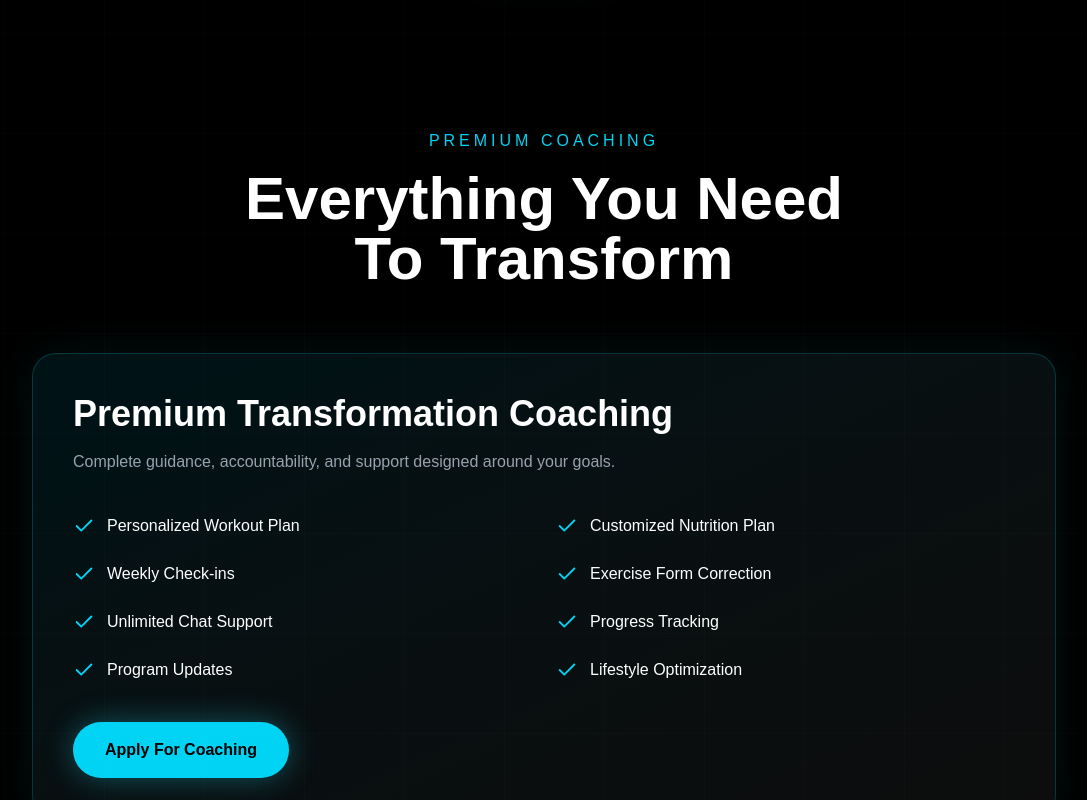
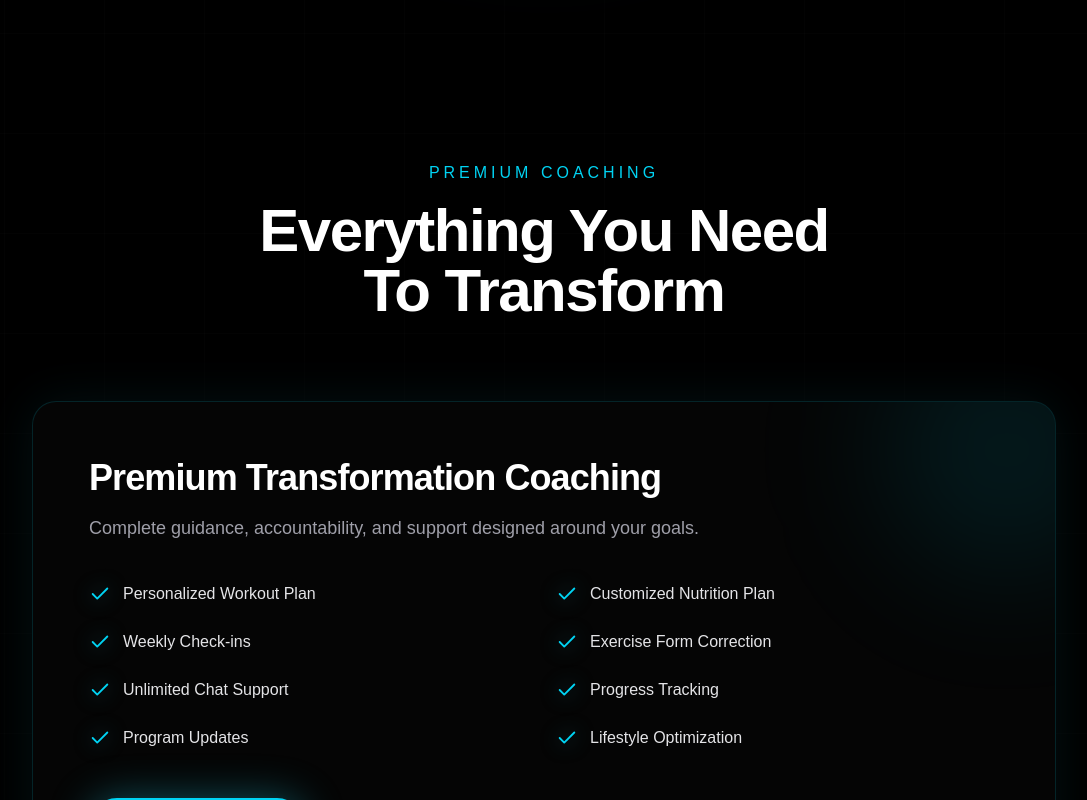
Before and after one commit to Yashaswi2907/zxora, a Next.js app: page / in a window 1280 px wide. Shown: the part 5240-6040 px from the top of the page, without its empty margins (96-1183 px from the left). Built offline with nearby package versions, Linux system fonts and the light colour scheme.

Commit message:
Enhanced pricing aesthetics

```diff
--- a/components/Pricing.tsx
+++ b/components/Pricing.tsx
@@ -16,58 +16,70 @@ const features = [
 
 export default function Pricing() {
   return (
-    <section className="bg-black text-white py-24 px-6 overflow-hidden">
+    <section className="bg-black text-white py-32 px-6 overflow-hidden">
       <div className="max-w-5xl mx-auto">
 
-        {/* Heading */}
         <motion.div
           initial={{ opacity: 0, y: 60 }}
           whileInView={{ opacity: 1, y: 0 }}
           viewport={{ once: true }}
           transition={{ duration: 0.7 }}
-          className="text-center mb-16"
+          className="text-center mb-20"
         >
           <p className="text-cyan-400 uppercase tracking-[4px] mb-4">
             Premium Coaching
           </p>
 
-          <h2 className="text-5xl md:text-6xl font-bold">
+          <h2 className="text-5xl md:text-6xl font-bold tracking-tight">
             Everything You Need
             <br />
             To Transform
           </h2>
         </motion.div>
 
-        {/* Main Card */}
         <motion.div
-          initial={{ opacity: 0, scale: 0.9 }}
+          initial={{ opacity: 0, scale: 0.95 }}
           whileInView={{ opacity: 1, scale: 1 }}
           viewport={{ once: true }}
           transition={{ duration: 0.8 }}
-          whileHover={{
-            scale: 1.01,
-          }}
+          whileHover={{ scale: 1.01 }}
           className="
-            bg-gradient-to-br
-            from-cyan-500/10
-            to-white/5
+            relative
+            overflow-hidden
+            bg-white/[0.02]
+            backdrop-blur-xl
             border
-            border-cyan-400/20
+            border-cyan-400/15
             rounded-3xl
-            p-10
-            shadow-[0_0_40px_rgba(34,211,238,0.08)]
+            p-10 md:p-14
+            shadow-[0_0_50px_rgba(34,211,238,0.08)]
           "
         >
-          <h3 className="text-4xl font-bold mb-4">
+
+          {/* Glow */}
+          <div
+            className="
+              absolute
+              -top-20
+              -right-20
+              w-64
+              h-64
+              bg-cyan-400/10
+              rounded-full
+              blur-3xl
+            "
+          />
+
+          <h3 className="text-4xl font-bold mb-4 tracking-tight">
             Premium Transformation Coaching
           </h3>
 
-          <p className="text-gray-400 mb-10">
+          <p className="text-zinc-400 mb-10 text-lg">
             Complete guidance, accountability, and support
             designed around your goals.
           </p>
 
-          <div className="grid md:grid-cols-2 gap-6 mb-10">
+          <div className="grid md:grid-cols-2 gap-6 mb-12">
 
             {features.map((feature, index) => (
               <motion.div
@@ -77,16 +89,21 @@ export default function Pricing() {
                 viewport={{ once: true }}
                 transition={{
                   duration: 0.4,
-                  delay: index * 0.08,
+                  delay: index * 0.06,
                 }}
                 className="flex items-center gap-3"
               >
                 <Check
                   size={22}
-                  className="text-cyan-400"
+                  className="
+                    text-cyan-400
+                    drop-shadow-[0_0_10px_rgba(34,211,238,0.5)]
+                  "
                 />
 
-                <span>{feature}</span>
+                <span className="text-zinc-200">
+                  {feature}
+                </span>
               </motion.div>
             ))}
 
@@ -96,12 +113,8 @@ export default function Pricing() {
             href="https://wa.me/919720229969"
             target="_blank"
             rel="noopener noreferrer"
-            whileHover={{
-              scale: 1.08,
-            }}
-            whileTap={{
-              scale: 0.95,
-            }}
+            whileHover={{ scale: 1.06 }}
+            whileTap={{ scale: 0.95 }}
             className="
               inline-block
               bg-cyan-400
@@ -110,7 +123,10 @@ export default function Pricing() {
               py-4
               rounded-full
               font-bold
-              shadow-[0_0_30px_rgba(34,211,238,0.35)]
+              shadow-[0_0_40px_rgba(34,211,238,0.35)]
+              hover:shadow-[0_0_60px_rgba(34,211,238,0.55)]
+              transition-all
+              duration-500
             "
           >
             Apply For Coaching
```
